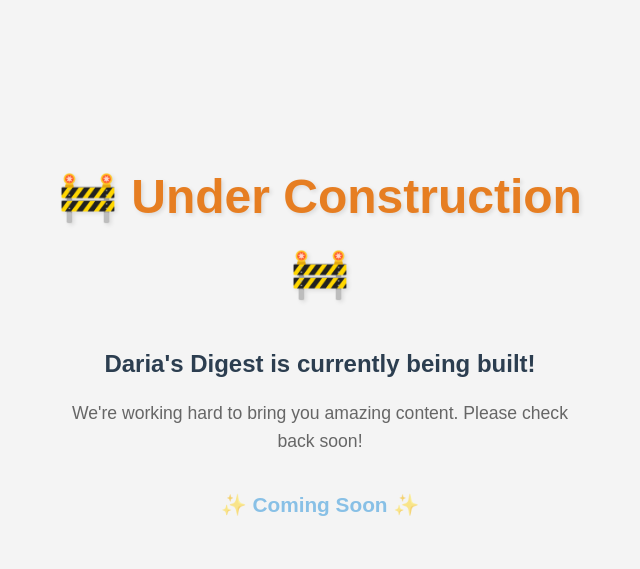
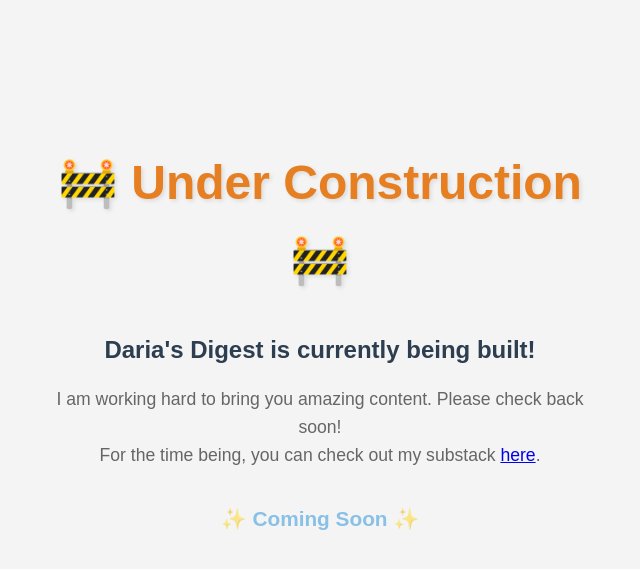
Before and after one commit to OdellBIII/dariasdigest, a Flask app: page / in a window 1280 px wide. Shown: the top 569 px of the page, without its empty margins (320-960 px from the left). Run offline with Flask 3, Linux system fonts and the light colour scheme.

Commit message:
Feat : Add substack link to construction page

```diff
--- a/templates/construction.html
+++ b/templates/construction.html
@@ -8,7 +8,8 @@
         <h1 class="construction-title">🚧 Under Construction 🚧</h1>
         <div class="construction-message">
             <p class="main-message">Daria's Digest is currently being built!</p>
-            <p class="sub-message">We're working hard to bring you amazing content. Please check back soon!</p>
+            <p class="sub-message">I am working hard to bring you amazing content. Please check back soon!</p>
+            <p class="sub-message">For the time being, you can check out my substack <a href="https://substack.com/@dariasdigest?utm_campaign=profile&utm_medium=profile-page" target="_blank">here</a>.</p>
         </div>
         <div class="coming-soon">
             <p>✨ Coming Soon ✨</p>
```
